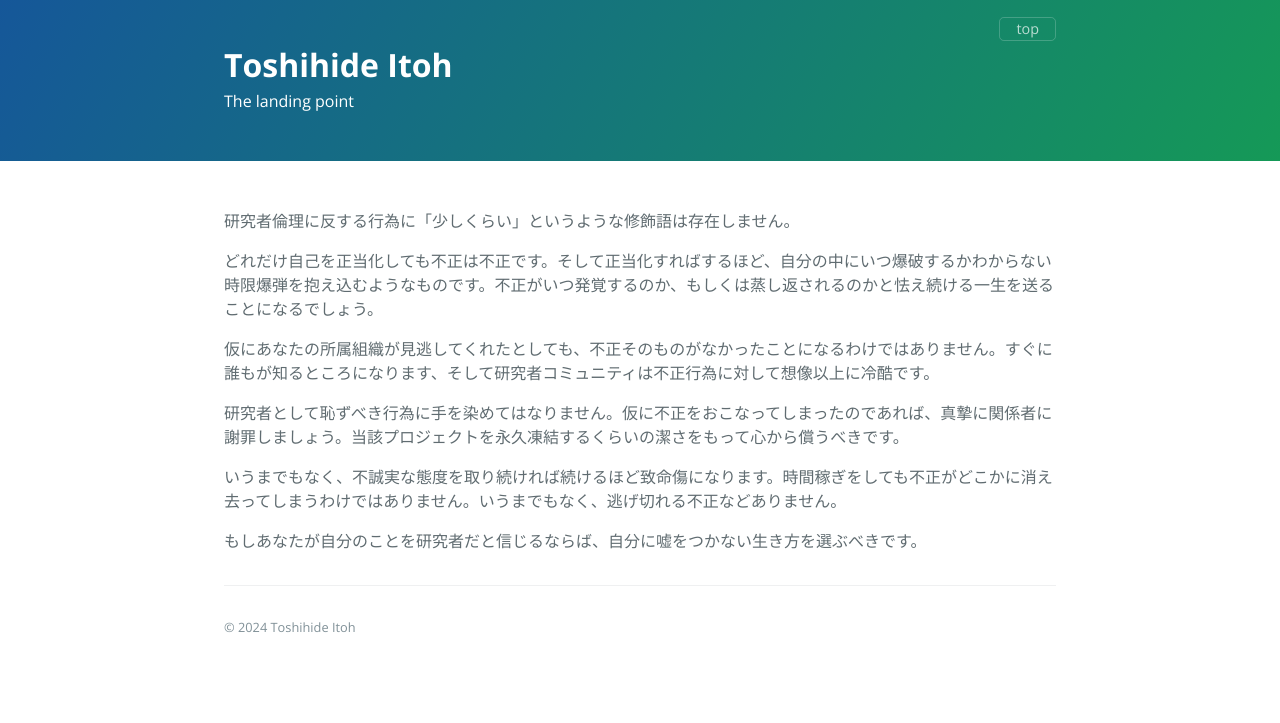
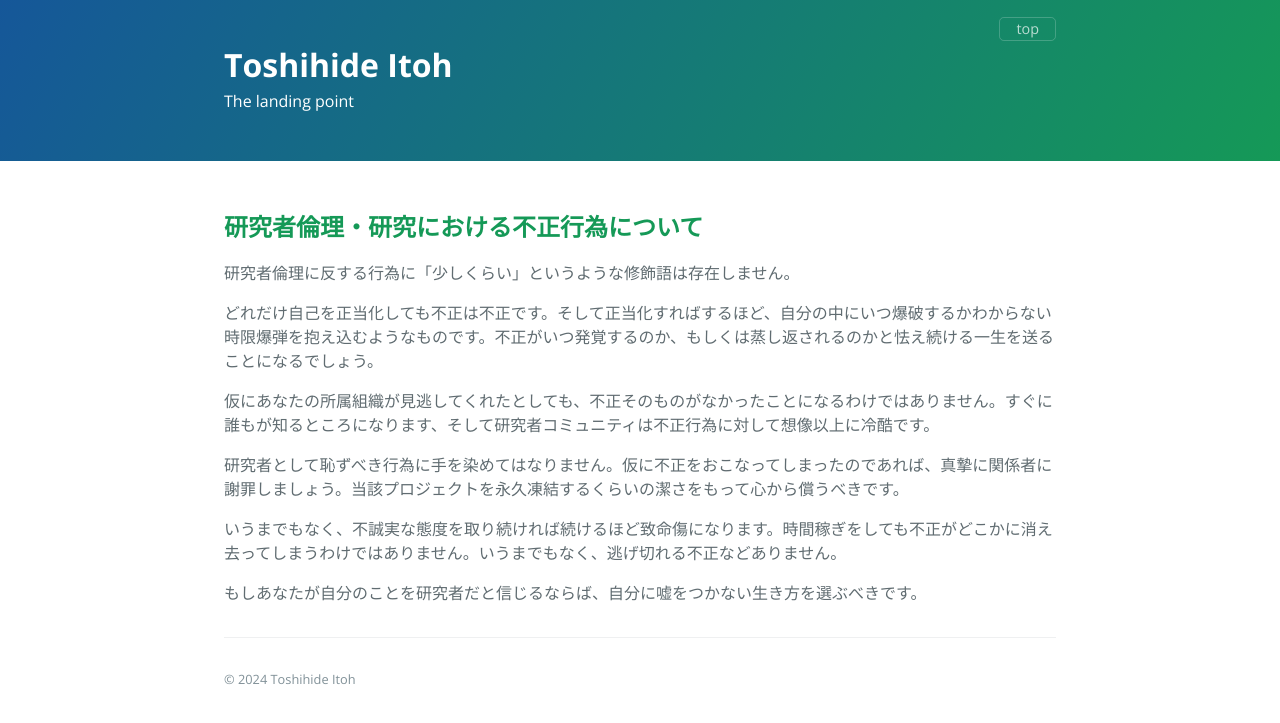
Before and after one commit to toshihide-itoh/toshihide-itoh.github.io, a Jekyll site: the page built from research-ethics.md, in a window 1280 px wide. Shown: the top 723 px of the page. Built offline with Jekyll 4.4.1, drawn with Linux system fonts in a browser that asks for light colours.

Commit message:
Update research-ethics.md

```diff
--- a/research-ethics.md
+++ b/research-ethics.md
@@ -2,6 +2,8 @@
 layout: page
 title: 研究者倫理・研究における不正行為について
 ---
+
+## 研究者倫理・研究における不正行為について
 
 研究者倫理に反する行為に「少しくらい」というような修飾語は存在しません。
 
```
